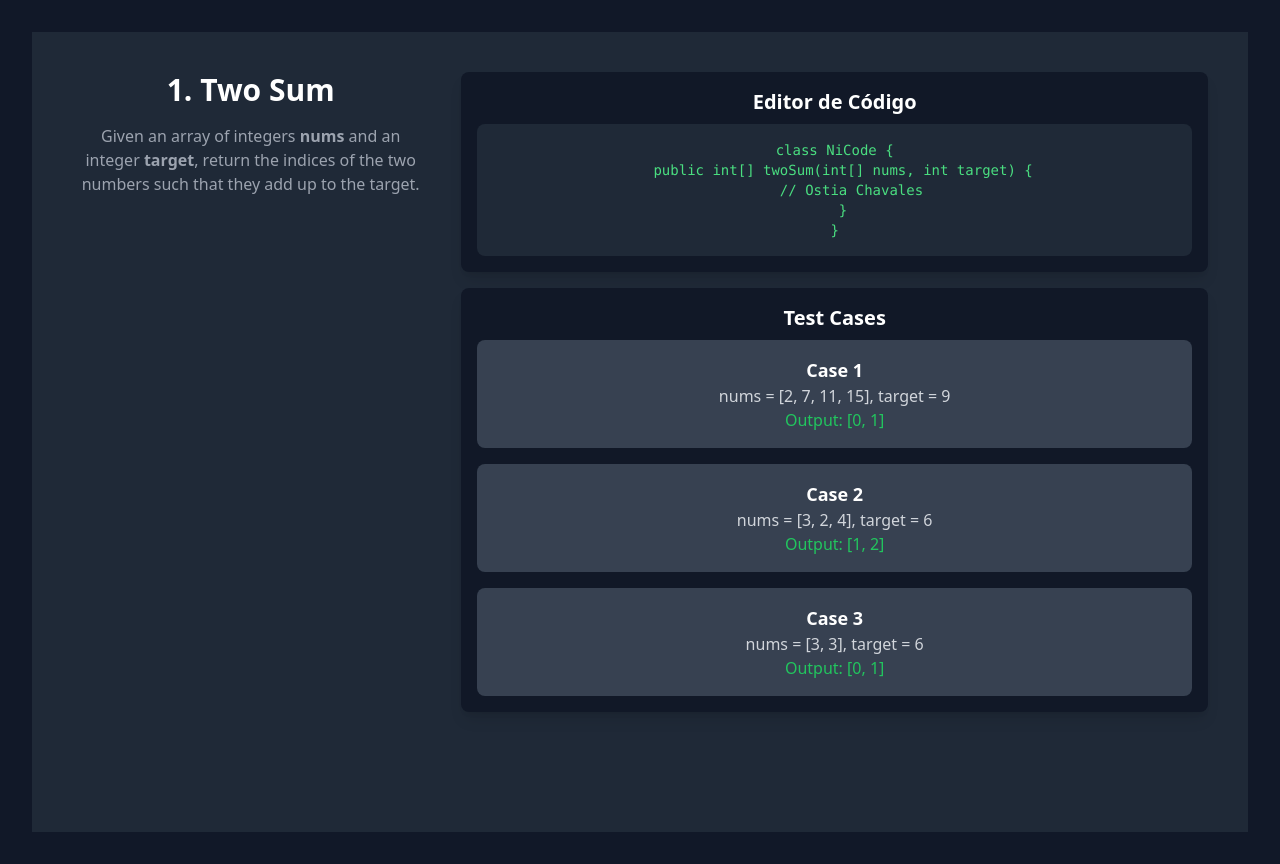
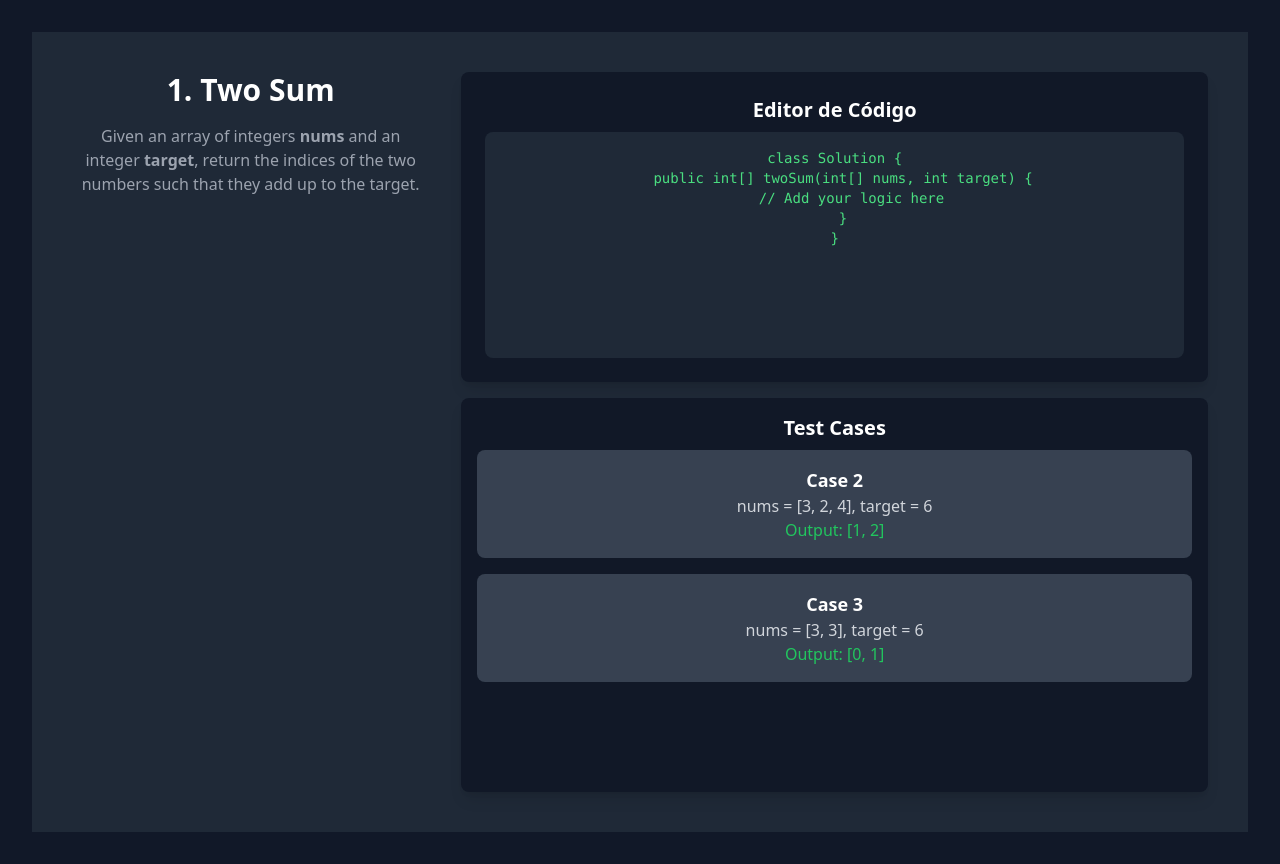
Before and after one commit to QuesilloLover/NiCode, a React (Vite) app in the folder frontend/: page /coding in a window 1280 px wide. Built offline with nearby package versions, Linux system fonts and the light colour scheme.

Commit message:
arreglo coding

```diff
--- a/frontend/src/components/CodingEnv.jsx
+++ b/frontend/src/components/CodingEnv.jsx
@@ -28,17 +28,17 @@ function TwoSumScreen() {
         </p>
       </div>
 
-      {/* Columna derecha - Contenedor con 2 filas */}
+      {/* Columna derecha - Dos contenedores con tamaño igual */}
       <div className="w-full md:w-1/2 lg:w-2/3 p-4 flex flex-col space-y-4">
         {/* Fila 1 - Editor de código */}
-        <div className="w-full p-4 bg-gray-900 rounded-lg shadow-lg">
+        <div className="flex-grow w-full p-6 bg-gray-900 rounded-lg shadow-lg flex flex-col justify-between">
           <h2 className="text-xl font-bold mb-2">Editor de Código</h2>
-          <div className="bg-gray-800 p-4 rounded-lg font-mono text-sm text-green-400">
+          <div className="bg-gray-800 p-4 rounded-lg font-mono text-sm text-green-400 flex-grow">
             <pre>
               <code>
-                {`class NiCode {\n`}
+                {`class Solution {\n`}
                 {`  public int[] twoSum(int[] nums, int target) {\n`}
-                {`    // Ostia Chavales\n`}
+                {`    // Add your logic here\n`}
                 {`  }\n`}
                 {`}`}
               </code>
@@ -47,7 +47,7 @@ function TwoSumScreen() {
         </div>
 
         {/* Fila 2 - Resultados y Casos de Prueba */}
-        <div className="w-full p-4 bg-gray-900 rounded-lg shadow-lg">
+        <div className="flex-grow w-full p-4 bg-gray-900 rounded-lg shadow-lg flex flex-col justify-between">
           {result.length > 0 && (
             <div className="bg-gray-700 p-4 rounded-lg mb-4">
               <h2 className="text-xl font-bold mb-2">Output</h2>
@@ -56,11 +56,6 @@ function TwoSumScreen() {
           )}
           <div>
             <h2 className="text-xl font-bold mb-2">Test Cases</h2>
-            <div className="bg-gray-700 p-4 rounded-lg mb-4">
-              <h3 className="text-lg font-bold">Case 1</h3>
-              <p className="text-gray-300">nums = [2, 7, 11, 15], target = 9</p>
-              <p className="text-green-500">Output: [0, 1]</p>
-            </div>
             <div className="bg-gray-700 p-4 rounded-lg mb-4">
               <h3 className="text-lg font-bold">Case 2</h3>
               <p className="text-gray-300">nums = [3, 2, 4], target = 6</p>
```
